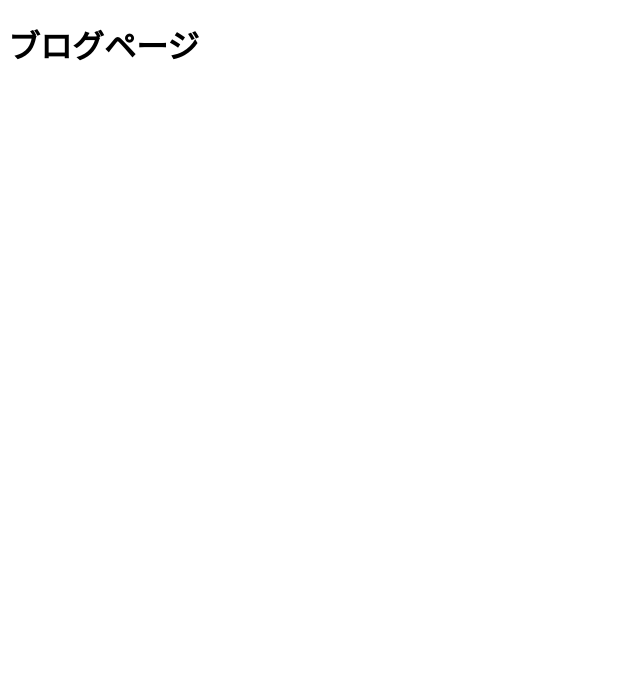
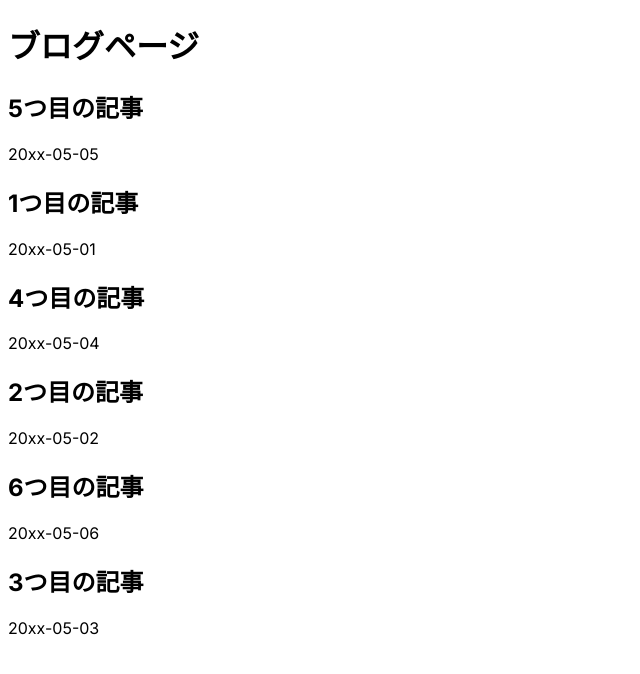
Before and after one commit to iruma-tea/next-portfolio, a Next.js app: page /blog in a window 1280 px wide. Shown: the top 674 px of the page, without its empty margins (0-640 px from the left). Built offline with nearby package versions, Linux system fonts and the light colour scheme.

Commit message:
記事一覧
タイトルと日付をマークダウンファイルから表示するまで作成

```diff
--- a/app/blog/page.js
+++ b/app/blog/page.js
@@ -1,14 +1,41 @@
 import fs from "fs";
 import path from "path";
+import matter from "gray-matter";
 
 async function getAllBlogs() {
   const files = fs.readdirSync(path.join("data"));
-  console.log(files);
+  // console.log(files);
+
+  const blogs = files.map((filename) => {
+    const fileData = fs.readFileSync(path.join("data", filename), "utf-8");
+    // console.log(fileData);
+    const { data } = matter(fileData);
+    return {
+      frontmatter: data,
+    };
+  });
+  // blogs;
+
+  return {
+    blogs: blogs,
+  };
 }
 
-const Blog = () => {
-  getAllBlogs();
-  return <h1>ブログページ</h1>;
+const Blog = async () => {
+  // getAllBlogs();
+  const { blogs } = await getAllBlogs();
+  console.log(blogs);
+  return (
+    <div>
+      <h1>ブログページ</h1>
+      {blogs.map((blog, index) => (
+        <div key={index}>
+          <h2>{blog.frontmatter.title}</h2>
+          <p>{blog.frontmatter.date}</p>
+        </div>
+      ))}
+    </div>
+  );
 };
 
 export default Blog;
--- a/data/fifth-blog.md
+++ b/data/fifth-blog.md
@@ -1,9 +1,7 @@
-// fifth-blog.md
-
 ---
 id: 5
 title: "5つ目の記事"
-data: "20xx-05-05"
+date: "20xx-05-05"
 image: ""
 excerpt: ""
 ---
--- a/data/first-blog.md
+++ b/data/first-blog.md
@@ -1,9 +1,7 @@
-// first-blog.md
-
 ---
 id: 1
 title: "1つ目の記事"
-data: "20xx-05-01"
+date: "20xx-05-01"
 image: ""
 excerpt: ""
 ---
--- a/data/fourth-blog.md
+++ b/data/fourth-blog.md
@@ -1,9 +1,7 @@
-// fource-blog.md
-
 ---
 id: 4
 title: "4つ目の記事"
-data: "20xx-05-04"
+date: "20xx-05-04"
 image: ""
 excerpt: ""
 ---
--- a/data/second-blog.md
+++ b/data/second-blog.md
@@ -1,9 +1,7 @@
-// second-blog.md
-
 ---
 id: 2
 title: "2つ目の記事"
-data: "20xx-05-02"
+date: "20xx-05-02"
 image: ""
 excerpt: ""
 ---
--- a/data/sixth-blog.md
+++ b/data/sixth-blog.md
@@ -1,9 +1,7 @@
-// sixth-blog.md
-
 ---
 id: 6
 title: "6つ目の記事"
-data: "20xx-05-06"
+date: "20xx-05-06"
 image: ""
 excerpt: ""
 ---
--- a/data/third-blog.md
+++ b/data/third-blog.md
@@ -1,9 +1,7 @@
-// third-blog.md
-
 ---
 id: 3
 title: "3つ目の記事"
-data: "20xx-05-03"
+date: "20xx-05-03"
 image: ""
 excerpt: ""
 ---
```
